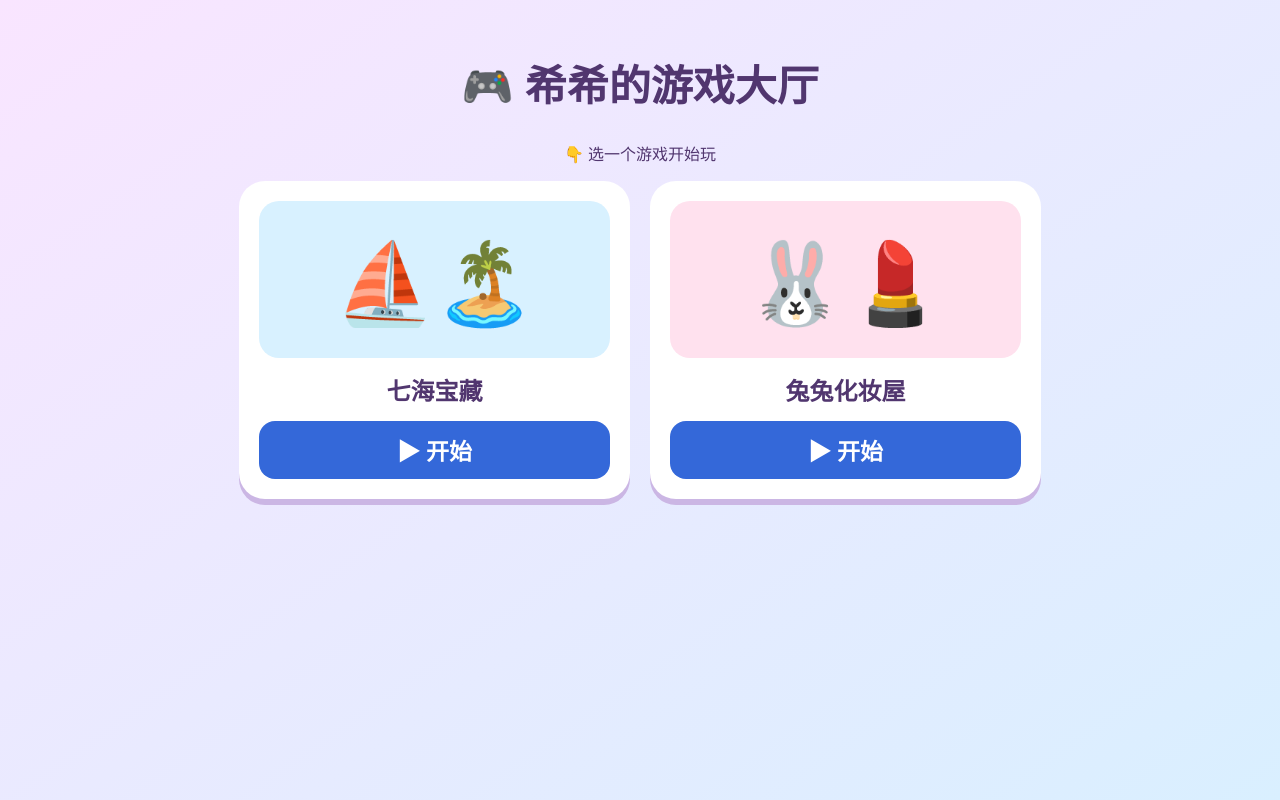
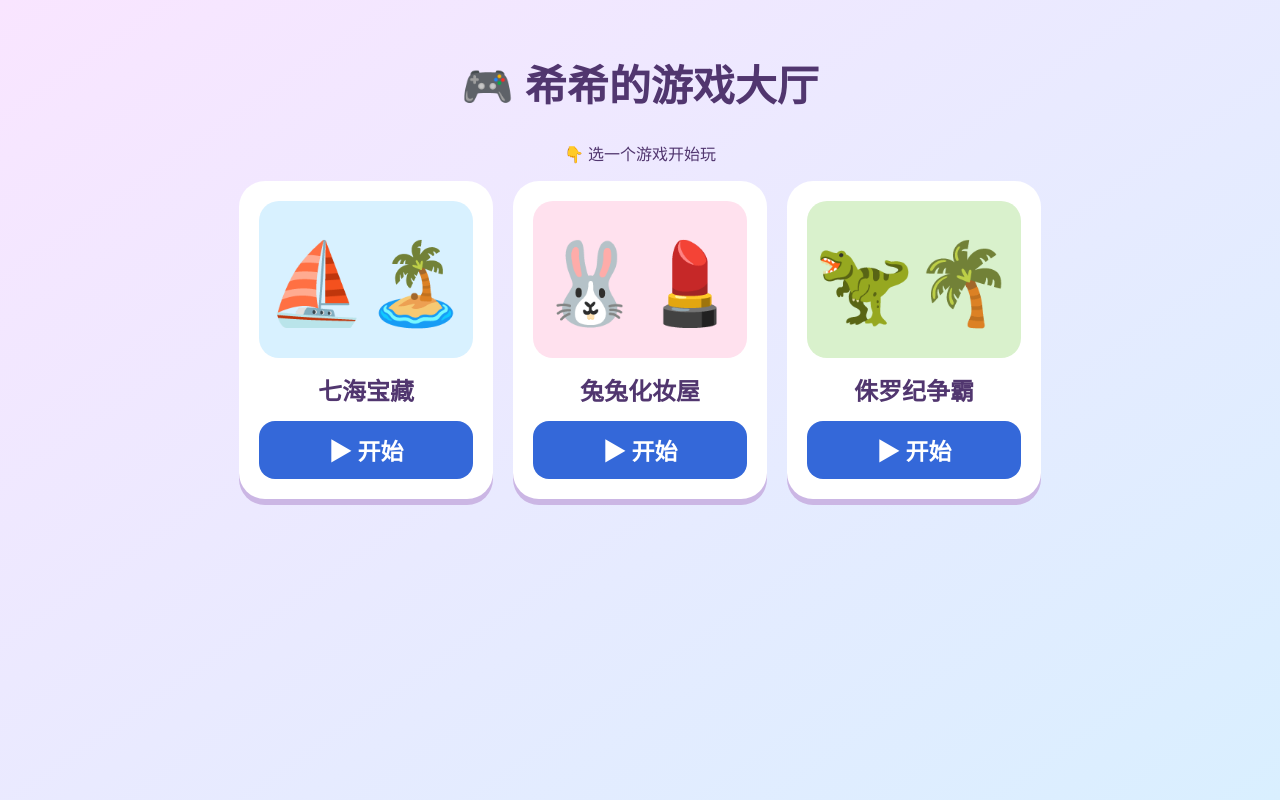
Before and after one commit to hunterzhang86/xixi-seven-seas, a plain HTML site: page index.html in a window 1280 px wide. Drawn offline with Linux system fonts and the light colour scheme.

Commit message:
Restore Jurassic game to three-game lobby

```diff
--- a/index.html
+++ b/index.html
@@ -1 +1 @@
-<!doctype html><html lang="zh"><head><meta charset="utf-8"><meta name="viewport" content="width=device-width,initial-scale=1"><title>希希的游戏大厅</title><style>*{box-sizing:border-box}body{margin:0;background:linear-gradient(145deg,#f9e5ff,#d9efff);font-family:system-ui;color:#51366f;min-height:100vh}main{max-width:850px;margin:auto;padding:24px;text-align:center}h1{font-size:clamp(26px,5vw,42px)}.games{display:grid;grid-template-columns:repeat(auto-fit,minmax(220px,1fr));gap:20px}a{display:block;text-decoration:none;color:inherit;background:white;border-radius:26px;padding:20px;box-shadow:0 6px 0 #cbb6e4}a:active{transform:translateY(3px)}.art{font-size:80px;border-radius:20px;padding:24px 0;background:#d8f1ff}.pink{background:#ffe1ee}strong{display:block;font-size:24px;margin:14px 0}.play{display:block;background:#3468d9;color:white;border-radius:16px;padding:12px;font-weight:bold;font-size:23px}</style></head><body><main><h1>🎮 希希的游戏大厅</h1><p>👇 选一个游戏开始玩</p><div class="games"><a href="./seven-seas.html"><div class="art">⛵🏝️</div><strong>七海宝藏</strong><span class="play">▶ 开始</span></a><a href="./makeup.html"><div class="art pink">🐰💄</div><strong>兔兔化妆屋</strong><span class="play">▶ 开始</span></a></div></main></body></html>
+<!doctype html><html lang="zh"><head><meta charset="utf-8"><meta name="viewport" content="width=device-width,initial-scale=1"><title>希希的游戏大厅</title><style>*{box-sizing:border-box}body{margin:0;background:linear-gradient(145deg,#f9e5ff,#d9efff);font-family:system-ui;color:#51366f;min-height:100vh}main{max-width:850px;margin:auto;padding:24px;text-align:center}h1{font-size:clamp(26px,5vw,42px)}.games{display:grid;grid-template-columns:repeat(auto-fit,minmax(220px,1fr));gap:20px}a{display:block;text-decoration:none;color:inherit;background:white;border-radius:26px;padding:20px;box-shadow:0 6px 0 #cbb6e4}a:active{transform:translateY(3px)}.art{font-size:80px;border-radius:20px;padding:24px 0;background:#d8f1ff}.pink{background:#ffe1ee}strong{display:block;font-size:24px;margin:14px 0}.play{display:block;background:#3468d9;color:white;border-radius:16px;padding:12px;font-weight:bold;font-size:23px}</style></head><body><main><h1>🎮 希希的游戏大厅</h1><p>👇 选一个游戏开始玩</p><div class="games"><a href="./seven-seas.html"><div class="art">⛵🏝️</div><strong>七海宝藏</strong><span class="play">▶ 开始</span></a><a href="./makeup.html"><div class="art pink">🐰💄</div><strong>兔兔化妆屋</strong><span class="play">▶ 开始</span></a><a href="./dinosaur.html"><div class="art" style="background:#d9f1cc">🦖🌴</div><strong>侏罗纪争霸</strong><span class="play">▶ 开始</span></a></div></main></body></html>
```
